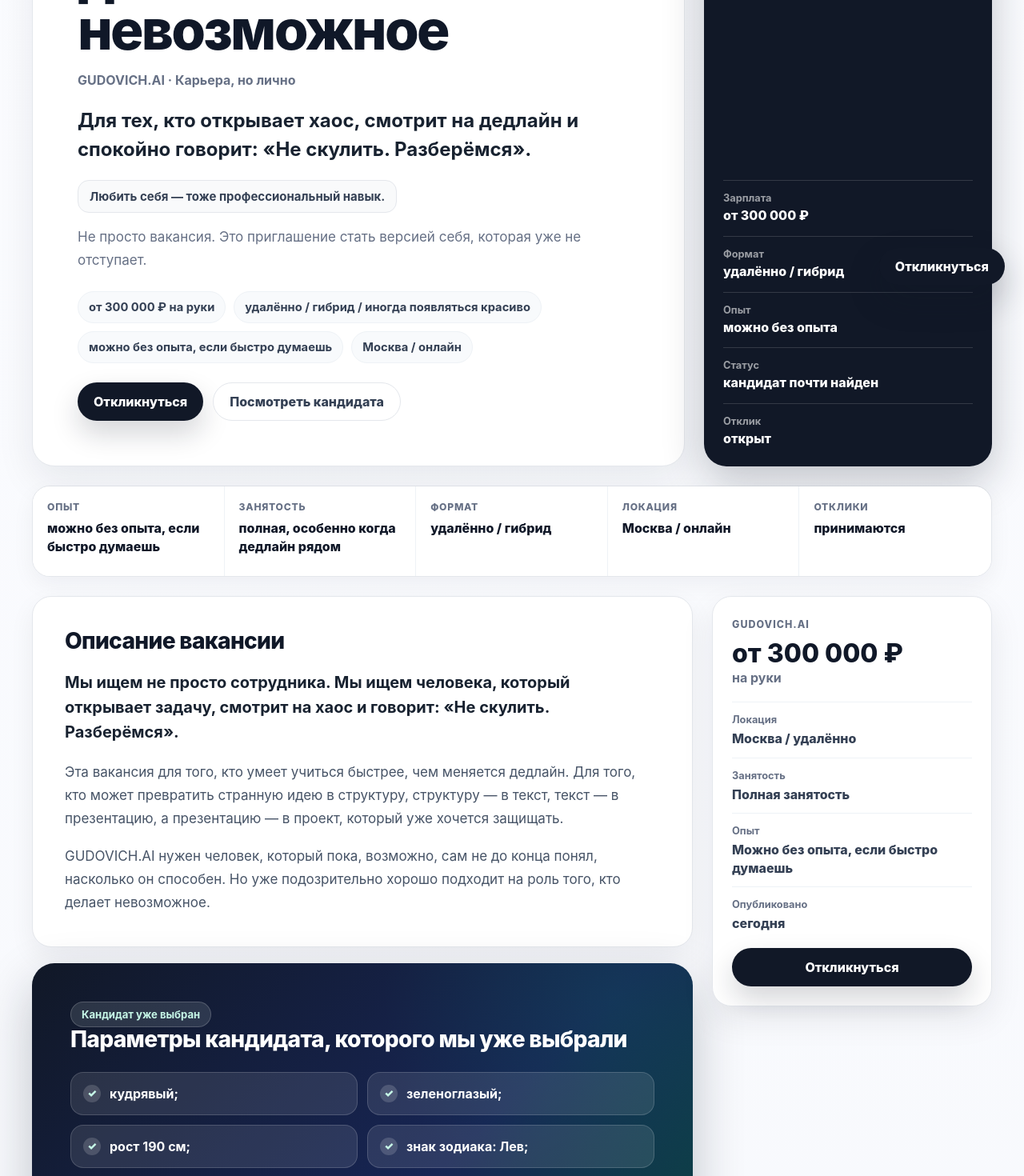
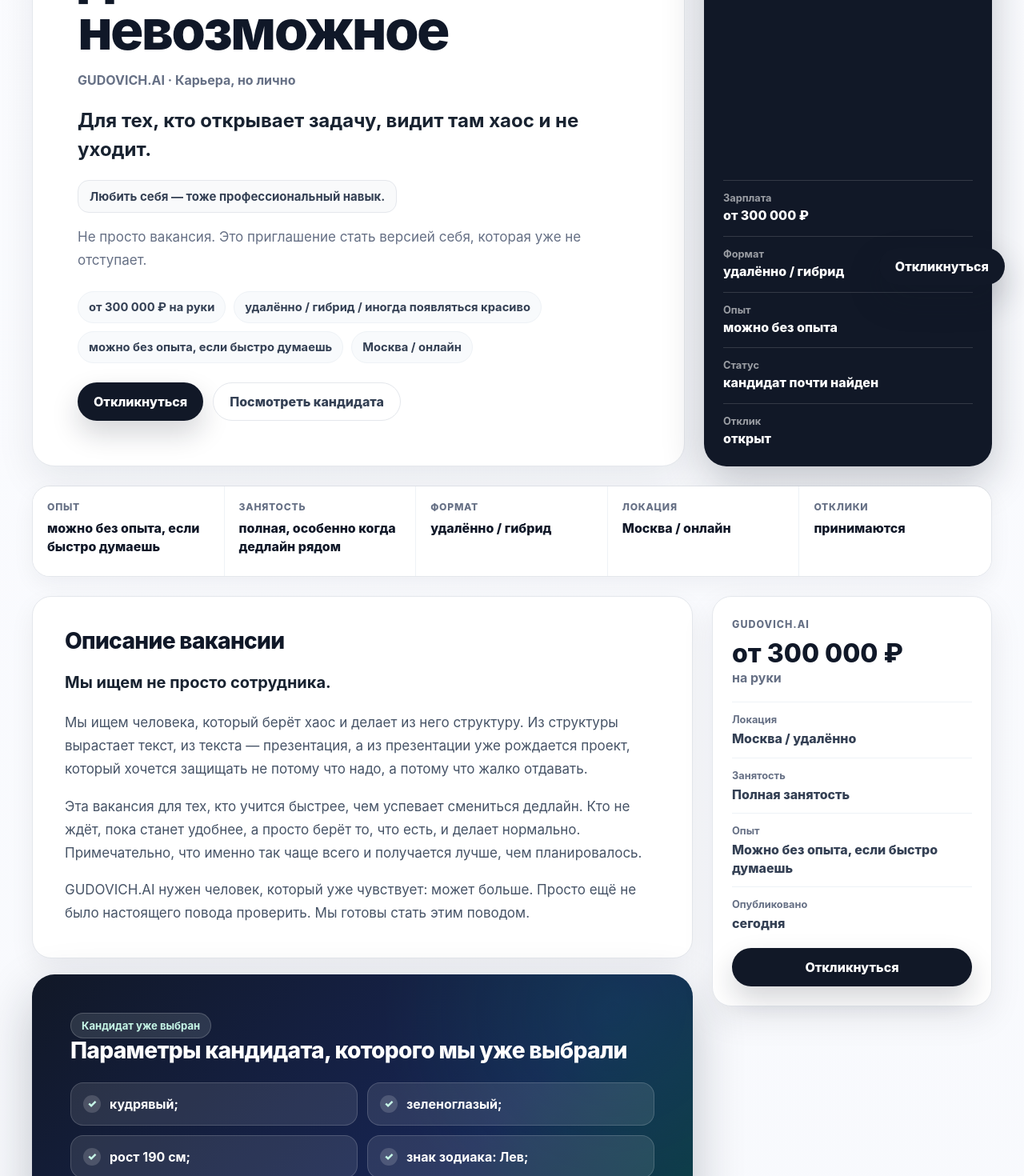
Before and after one commit to uyanujet72-art/GudaJoB, a React (Vite) app: page / in a window 1280 px wide. Shown: the part 420-1890 px from the top of the page at 80% size. Built offline with nearby package versions, Linux system fonts and the light colour scheme.

Commit message:
Update GudaJoB vacancy content and layout

```diff
--- a/src/App.jsx
+++ b/src/App.jsx
@@ -55,7 +55,7 @@ const microTexts = [
 const scoringCriteria = [
   ['Потенциал', 'высокий'],
   ['Готовность начать', 'подтверждена'],
-  ['Уровень паники', 'под контролем'],
+  ['Уровень паники', 'управляемый хаос'],
   ['Проект', 'уже его'],
 ];
 
@@ -64,7 +64,7 @@ const comparisonRows = [
   ['пугает обязанностями', 'даёт роль'],
   ['ищет резюме', 'ищет характер'],
   ['обещает развитие', 'провоцирует начать'],
-  ['просит стрессоустойчивость', 'просит не скулить'],
+  ['просит стрессоустойчивость', 'верит, что ты уже готов'],
 ];
 
 const roleProfile = [
@@ -128,7 +128,7 @@ function Hero() {
         <p className="eyebrow">GUDOVICH.AI ищет</p>
         <h1>Человек, который делает невозможное</h1>
         <p className="hero-company">GUDOVICH.AI · Карьера, но лично</p>
-        <p className="hero-lead">Для тех, кто открывает хаос, смотрит на дедлайн и спокойно говорит: «Не скулить. Разберёмся».</p>
+        <p className="hero-lead">Для тех, кто открывает задачу, видит там хаос и не уходит.</p>
         <div className="hero-note">Любить себя — тоже профессиональный навык.</div>
         <p className="hero-subline">Не просто вакансия. Это приглашение стать версией себя, которая уже не отступает.</p>
         <div className="hero-meta" aria-label="Основные условия">
@@ -281,8 +281,8 @@ function RoleProfile() {
         <h2 id="role-title">Профиль роли</h2>
       </div>
       <p>
-        Эта вакансия собрана не вокруг должности, а вокруг человека, который умеет быстро
-        включаться, разбираться в хаосе и превращать идею в результат.
+        Эта вакансия собрана не под должностную инструкцию. Она собрана под человека,
+        который не теряется, когда задача приходит без названия, без брифа и со словами «надо вчера».
       </p>
       <dl className="role-grid">
         {roleProfile.map(({ term, description, wide }) => (
@@ -296,6 +296,19 @@ function RoleProfile() {
   );
 }
 
+function WhyMatch() {
+  return (
+    <section className="card match-card">
+      <h2>Почему это совпадение</h2>
+      <p>
+        GUDOVICH.AI ищет человека, который умеет превращать хаос в структуру,
+        идеи — в проекты, а сомнение — в действие. Кандидат ищет не просто вакансию,
+        а повод доказать себе, что он уже способен начать. Здесь эти цели встречаются.
+      </p>
+    </section>
+  );
+}
+
 function CompanyBlock() {
   return (
     <section className="card company-card" id="company">
@@ -304,17 +317,19 @@ function CompanyBlock() {
         <h2>О компании GUDOVICH.AI</h2>
       </div>
       <p>
-        GUDOVICH.AI — это компания, которая делает всё: анализирует, придумывает,
-        презентует, автоматизирует, вдохновляет и иногда просто красиво выглядит в названии.
+        GUDOVICH.AI — это компания, которая умеет делать многое: анализировать, придумывать,
+        презентовать, автоматизировать и иногда просто красиво выглядеть в названии.
+        Последнее тоже важно.
       </p>
       <p>
-        ИИ в названии появился не случайно. Мы посмотрели на рынок, поняли, что с ИИ всё
+        AI в названии появился не случайно. Мы посмотрели на рынок, поняли, что с AI всё
         звучит дороже, инвесторы улыбаются шире, а презентации становятся убедительнее.
-        Поэтому ИИ остался.
+        Поэтому AI остался.
       </p>
       <blockquote>
-        Наша главная миссия — дать шанс человеку, который ещё вчера сомневался, а сегодня уже
-        открывает вакансию на 300 000 ₽ и думает: «А почему бы и нет? Это всё равно гораздо лучше, чем обычная вакансия на HeadHunter».
+        Наша главная миссия — дать шанс человеку, который ещё вчера сомневался в себе.
+        А сегодня уже читает эту страницу и думает: «Стоп. Это же про меня. И это точно лучше,
+        чем очередная вакансия на HeadHunter».
       </blockquote>
       <p>
         Мы любим сильные идеи, смелые отклики, людей, которые не сдаются, и особенно тех,
@@ -333,13 +348,14 @@ function CandidateQuestion() {
       <span className="badge accent">Проект уже твой</span>
       <h2>Вопрос кандидату</h2>
       <p>
-        Это не проверка и не собеседование — это попытка честно поговорить с собой.
+        Это не тест и не ловушка. Просто вопрос для тех, кто привык отвечать честно,
+        даже когда это неудобно.
       </p>
       <p className="question-accent">
         Во что большинство верит, а ты — нет? И какая твоя идея пока кажется странной,
         но однажды может стать проектом?
       </p>
-      <p className="question-caption">Неправильного ответа нет. Здесь важны не согласие с большинством, а честность мышления.</p>
+      <p className="question-caption">Неправильного ответа нет. Есть честный ответ — и есть ответ, написанный, чтобы понравиться.</p>
     </section>
   );
 }
@@ -406,19 +422,21 @@ function App() {
           <div className="main-column">
             <section className="card intro-card">
               <h2>Описание вакансии</h2>
+              <p>Мы ищем не просто сотрудника.</p>
               <p>
-                Мы ищем не просто сотрудника. Мы ищем человека, который открывает задачу,
-                смотрит на хаос и говорит: «Не скулить. Разберёмся».
+                Мы ищем человека, который берёт хаос и делает из него структуру.
+                Из структуры вырастает текст, из текста — презентация, а из презентации
+                уже рождается проект, который хочется защищать не потому что надо,
+                а потому что жалко отдавать.
               </p>
               <p>
-                Эта вакансия для того, кто умеет учиться быстрее, чем меняется дедлайн. Для того,
-                кто может превратить странную идею в структуру, структуру — в текст, текст — в
-                презентацию, а презентацию — в проект, который уже хочется защищать.
+                Эта вакансия для тех, кто учится быстрее, чем успевает смениться дедлайн.
+                Кто не ждёт, пока станет удобнее, а просто берёт то, что есть, и делает нормально.
+                Примечательно, что именно так чаще всего и получается лучше, чем планировалось.
               </p>
               <p>
-                GUDOVICH.AI нужен человек, который пока, возможно, сам не до конца понял,
-                насколько он способен. Но уже подозрительно хорошо подходит на роль того,
-                кто делает невозможное.
+                GUDOVICH.AI нужен человек, который уже чувствует: может больше.
+                Просто ещё не было настоящего повода проверить. Мы готовы стать этим поводом.
               </p>
             </section>
 
@@ -426,6 +444,7 @@ function App() {
             <HrScoring />
             <VacancyComparison />
             <RoleProfile />
+            <WhyMatch />
             <ListCard title="Что предстоит делать" items={duties} note="Коротко: превращать хаос в результат." />
             <ListCard title="Кого мы ищем" items={requirements} id="requirements" />
 
@@ -439,9 +458,10 @@ function App() {
             <section className="card why-card">
               <h2>Почему эта вакансия существует</h2>
               <p>
-                Потому что иногда компании нужен не просто специалист по должностной инструкции,
-                а человек, который умеет думать, писать, анализировать, презентовать, учиться и
-                не исчезать после слов: «Надо срочно».
+                Потому что задачи бывают без названия. Брифы без деталей.
+                Дедлайны без предупреждения. И в такие моменты нужен не специалист
+                по инструкции, а человек, который смотрит на всё это и говорит:
+                «Не скулить. Разберёмся».
               </p>
             </section>
 
--- a/src/styles.css
+++ b/src/styles.css
@@ -698,6 +698,16 @@ p {
   margin-bottom: 0;
 }
 
+.match-card {
+  border-color: rgba(37, 87, 214, 0.12);
+  background: var(--white);
+}
+
+.match-card p {
+  max-width: 820px;
+  margin-bottom: 0;
+}
+
 .micro-strip {
   display: grid;
   grid-template-columns: repeat(3, minmax(0, 1fr));
```
